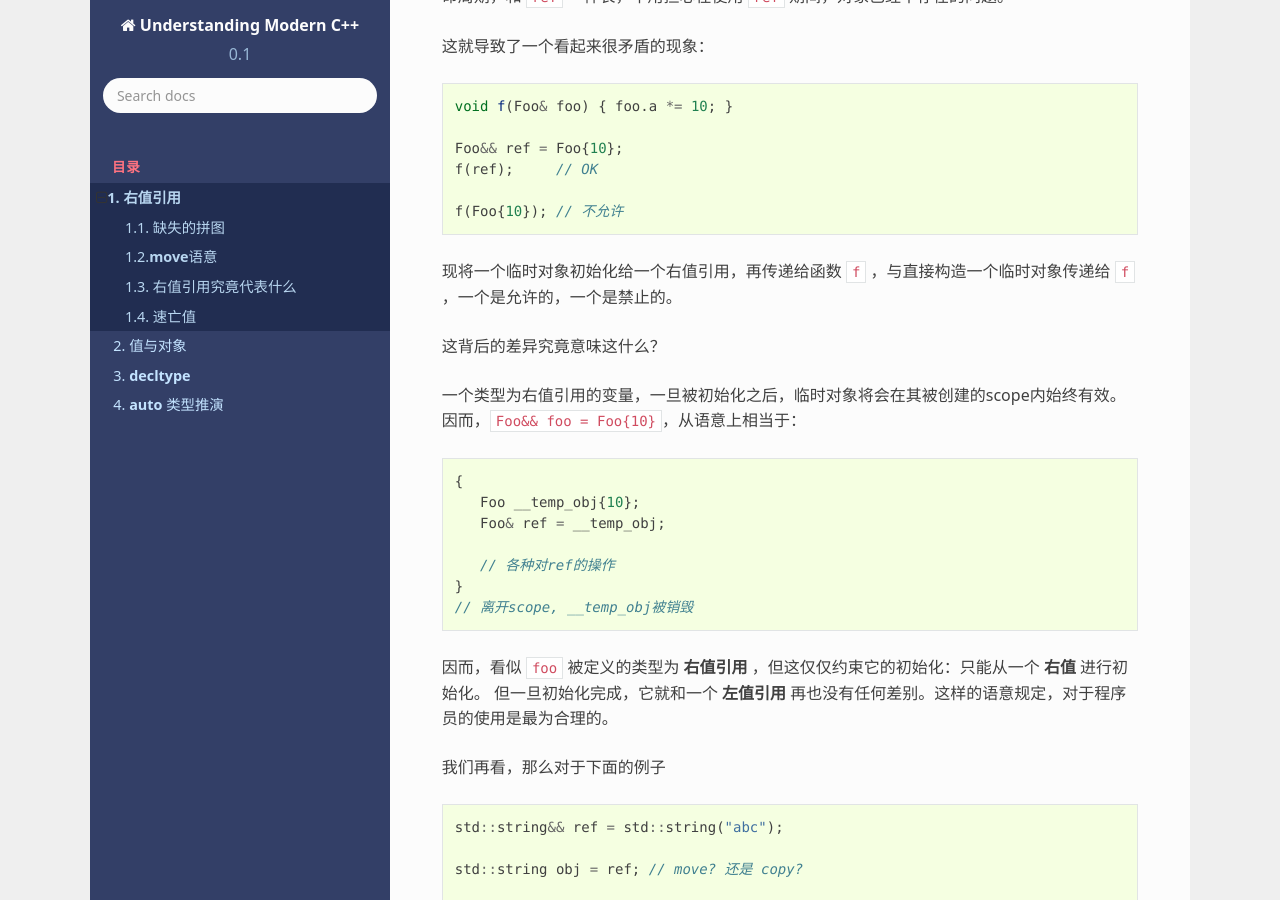
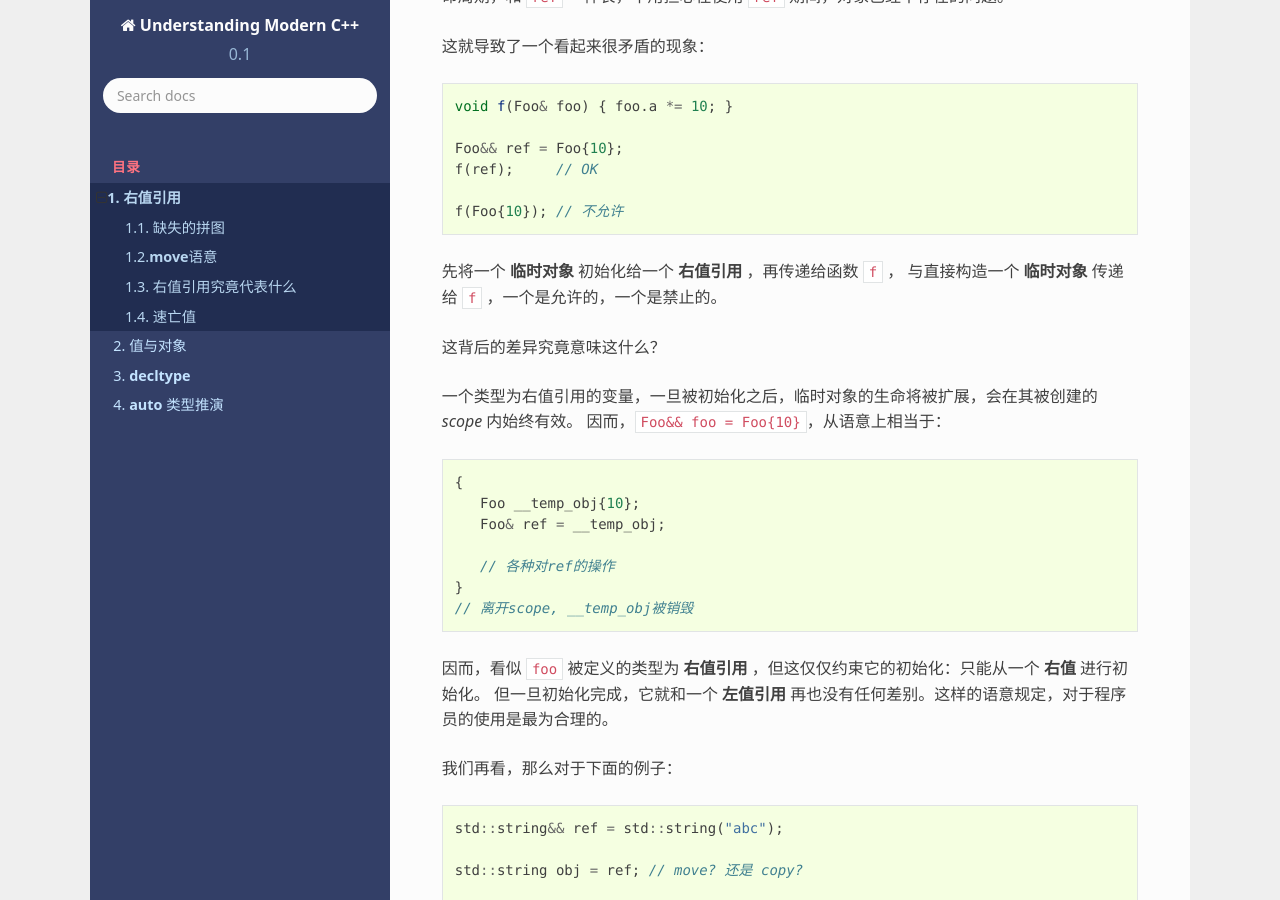
Before and after one commit to godsme/understand_modern_cpp, a Sphinx documentation site: the page built from docs/source/rvalue-ref.rst, in a window 1280 px wide and 900 px high, scrolled down 3634 px. Built offline with Sphinx 7.4.7 and the Read the Docs theme 2.0.0, drawn with Linux system fonts in a browser that asks for light colours; formulas are drawn with MathJax 3.

Commit message:
changed rvalue-ref

```diff
--- a/docs/source/rvalue-ref.rst
+++ b/docs/source/rvalue-ref.rst
@@ -170,13 +170,14 @@
 
    f(Foo{10}); // 不允许
 
-现将一个临时对象初始化给一个右值引用，再传递给函数 ``f`` ，与直接构造一个临时对象传递给 ``f`` ，一个是允许的，一个是禁止的。
+先将一个 **临时对象** 初始化给一个 **右值引用** ，再传递给函数 ``f`` ，
+与直接构造一个 **临时对象** 传递给 ``f`` ，一个是允许的，一个是禁止的。
 
 这背后的差异究竟意味这什么？
 
 .. _rvalue-ref-var:
 
-一个类型为右值引用的变量，一旦被初始化之后，临时对象将会在其被创建的scope内始终有效。
+一个类型为右值引用的变量，一旦被初始化之后，临时对象的生命将被扩展，会在其被创建的 `scope` 内始终有效。
 因而，``Foo&& foo = Foo{10}``，从语意上相当于：
 
 .. code-block:: c++
@@ -193,7 +194,7 @@
 因而，看似 ``foo`` 被定义的类型为 **右值引用** ，但这仅仅约束它的初始化：只能从一个 **右值** 进行初始化。
 但一旦初始化完成，它就和一个 **左值引用** 再也没有任何差别。这样的语意规定，对于程序员的使用是最为合理的。
 
-我们再看，那么对于下面的例子
+我们再看，那么对于下面的例子：
 
 .. code-block:: c++
 
```
